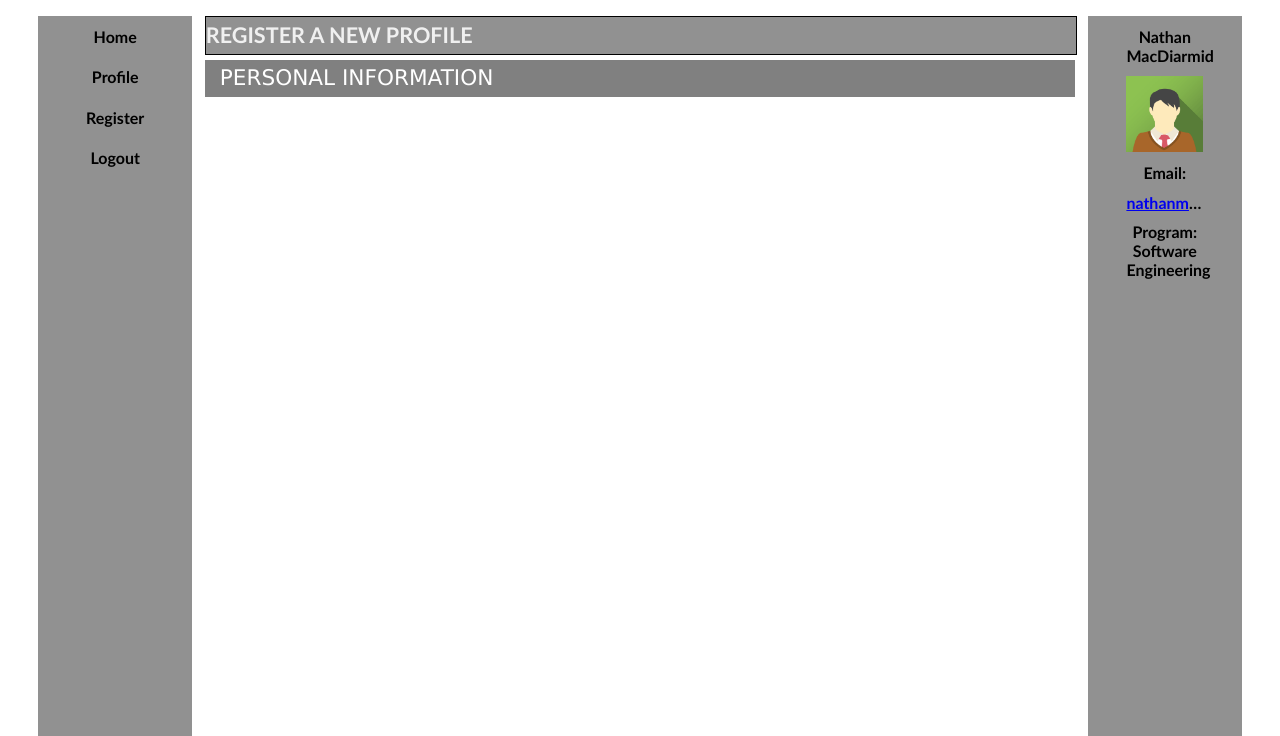
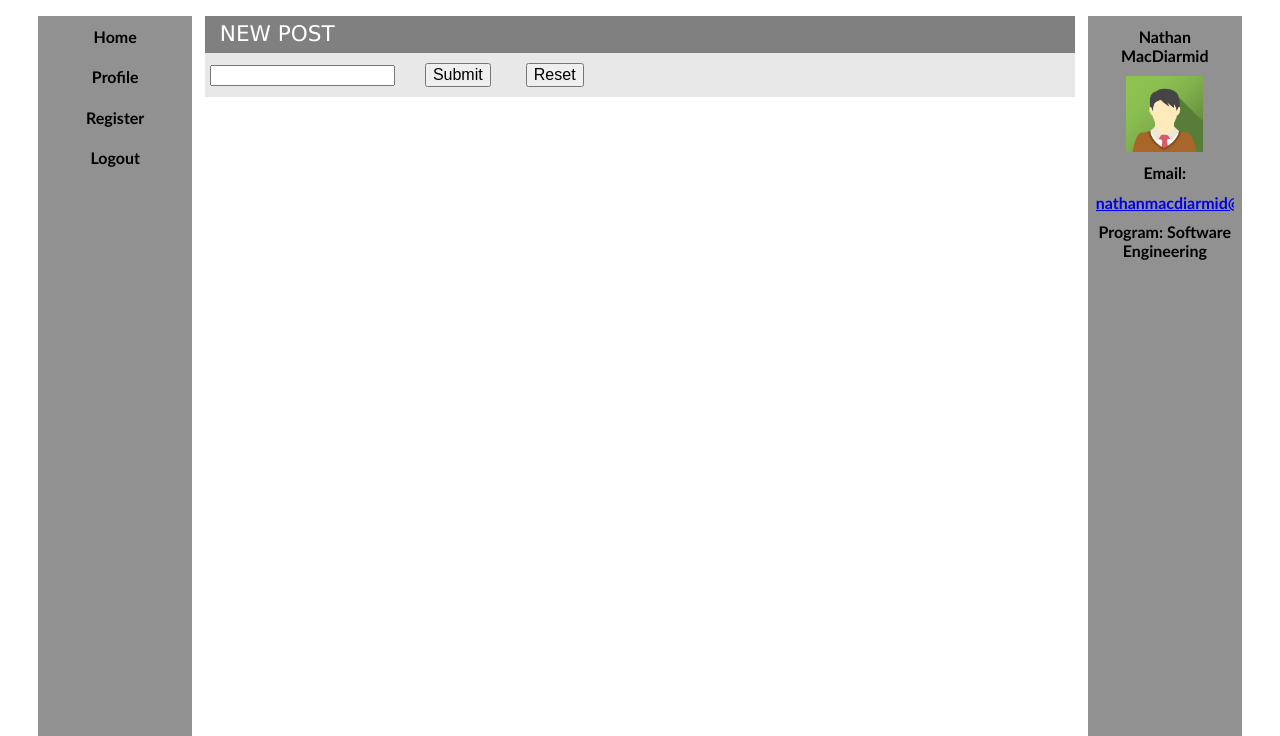
Before and after one commit to NathanMacDiarmid/SYSC4504, a PHP site: page / in a window 1280 px wide. Shown: the part 66-802 px from the top of the page. Run offline with PHP 8.4, Linux system fonts and the light colour scheme.

Commit message:
continued

```diff
--- a/A1/nathan_macdiarmid_A01/assets/css/style.css
+++ b/A1/nathan_macdiarmid_A01/assets/css/style.css
@@ -59,7 +59,6 @@ nav {
     color: black;
     text-decoration: none;
   }
-
   a:hover {
     color: white;
     background-color: #4b4b4b;
@@ -74,15 +73,16 @@ nav {
   align-items: center;
 }
 
-.userInfo > * {
+.userInfo img {
   width: 50%;
   padding-top: 7%;
 }
 
-.overflow {
+.userInfo > * {
+  text-wrap: wrap;
   overflow: hidden;
-  text-overflow: ellipsis;
-  white-space: nowrap;
+  padding-top: 7%;
+  width: 90%;
 }
 
 section {
--- a/A1/nathan_macdiarmid_A01/index.html
+++ b/A1/nathan_macdiarmid_A01/index.html
@@ -43,7 +43,7 @@
       <h3>
          Email:
       </h3>
-      <h3 class="overflow">
+      <h3>
          <a href="mailto:nathanmacdiarmid@cmail.carleton.ca">nathanmacdiarmid@cmail.carleton.ca</a>
       </h3>
       <h3>
@@ -52,13 +52,14 @@
    </div>
    <main>
       <section>
-         <h2>Register a new profile</h2>
-         <form>
+         <form action="https://ramisabouni.com/sysc4504/process_index.php" method="post">
             <fieldset>
                <legend>
-                  <span>Personal information</span>
+                  <span>New Post</span>
                </legend>
-
+               <input name="new_post" type="text">
+               <input type="submit">
+               <input type="reset">
             </fieldset>
          </form>
       </section>
--- a/A1/nathan_macdiarmid_A01/profile.html
+++ b/A1/nathan_macdiarmid_A01/profile.html
@@ -43,7 +43,7 @@
       <h3>
          Email:
       </h3>
-      <h3 class="overflow">
+      <h3>
          <a href="mailto:nathanmacdiarmid@cmail.carleton.ca">nathanmacdiarmid@cmail.carleton.ca</a>
       </h3>
       <h3>
--- a/A1/nathan_macdiarmid_A01/register.html
+++ b/A1/nathan_macdiarmid_A01/register.html
@@ -43,7 +43,7 @@
       <h3>
          Email:
       </h3>
-      <h3 class="overflow">
+      <h3>
          <a href="mailto:nathanmacdiarmid@cmail.carleton.ca">nathanmacdiarmid@cmail.carleton.ca</a>
       </h3>
       <h3>
```
Also changed, not shown: 2 other files.
